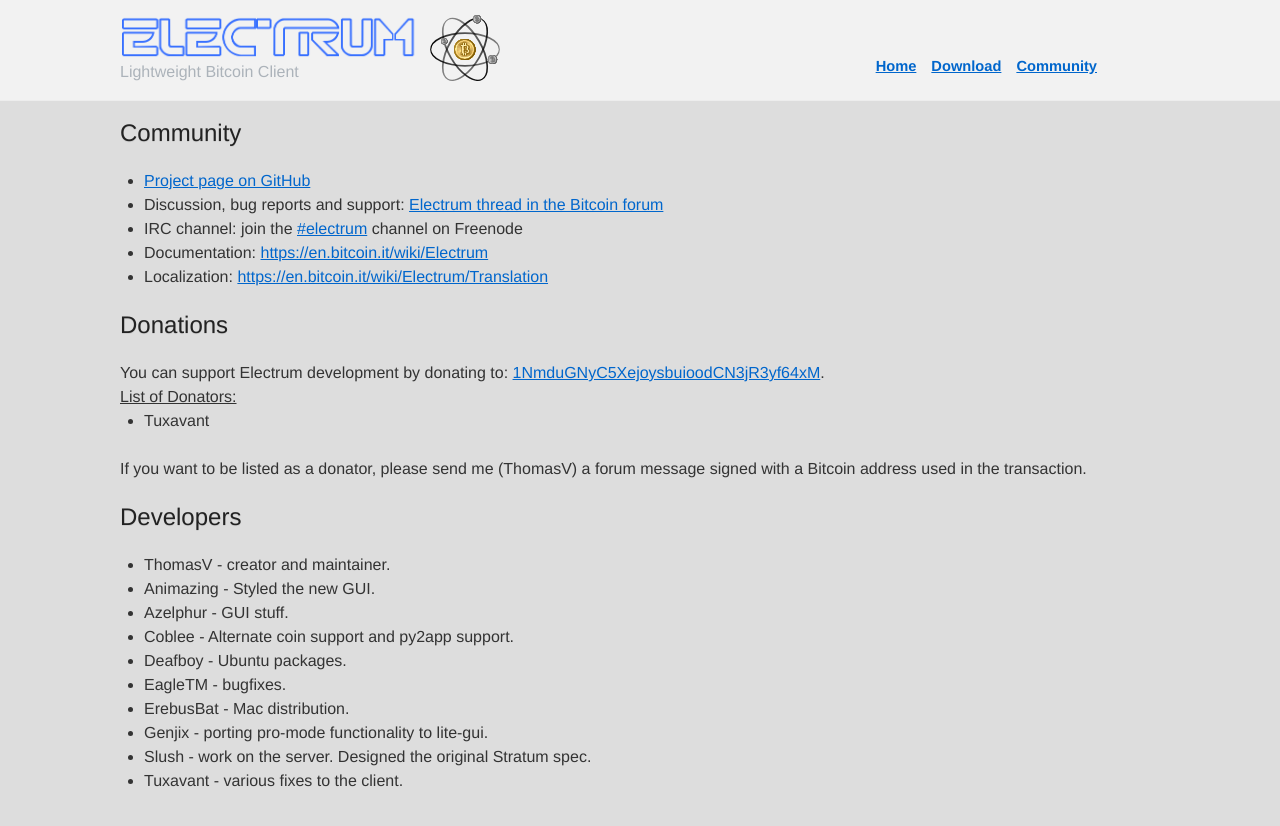
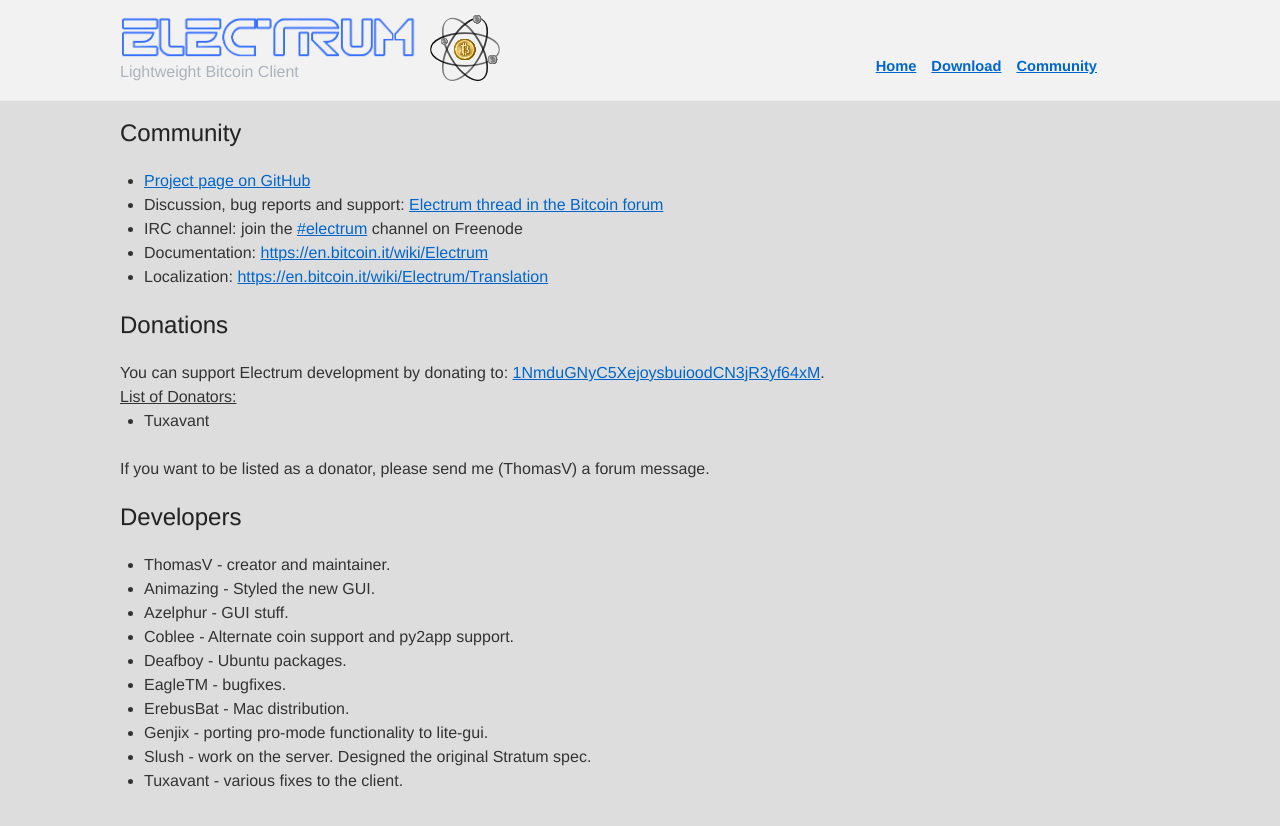
Before and after one commit to ecdsa/electrum-web, a Jekyll site: the page community.html, which Jekyll copies as it is, in a window 1280 px wide. Shown: the top 826 px of the page. Built offline with Jekyll 4.4.1, drawn with Linux system fonts in a browser that asks for light colours.

Commit message:
messages

```diff
--- a/community.html
+++ b/community.html
@@ -50,9 +50,7 @@
 <ul>
 <li>Tuxavant</li>
 </ul>
-If you want to be listed as a donator, please send me (ThomasV) a
-forum message signed with a Bitcoin address used in the
-transaction. <br/>
+If you want to be listed as a donator, please send me (ThomasV) a forum message.<br/>
 <br/>
 
 
```
